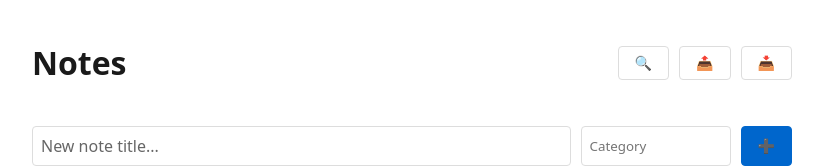
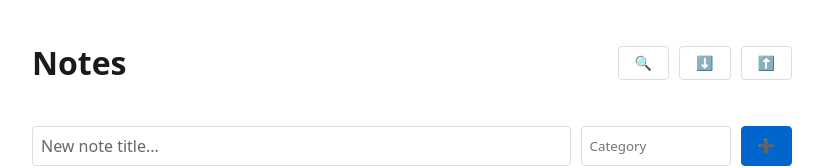
Before and after one commit to sak96/noteflow, a Vue app: page / in a window 1280 px wide. Shown: the top 168 px of the page, without its empty margins (228-1051 px from the left). Built offline with nearby package versions, Linux system fonts and the light colour scheme.

Commit message:
Change emoji for import and export

```diff
--- a/src/components/FileList.vue
+++ b/src/components/FileList.vue
@@ -4,8 +4,8 @@
       <h1>Notes</h1>
       <div class="header-actions">
         <button @click="goToSearch" class="btn">🔍</button>
-        <button @click="exportNotes" class="btn">📤</button>
-        <button @click="triggerImport" class="btn">📥</button>
+        <button @click="exportNotes" class="btn">⬇️</button>
+        <button @click="triggerImport" class="btn">⬆️</button>
         <input
           ref="fileInput"
           type="file"
```
